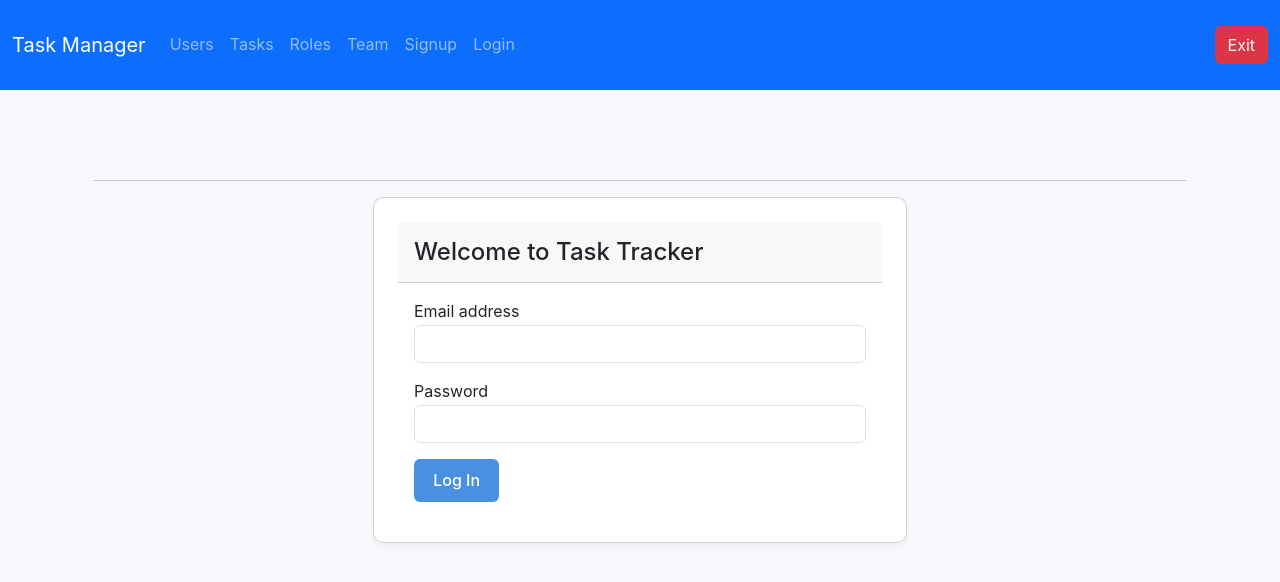
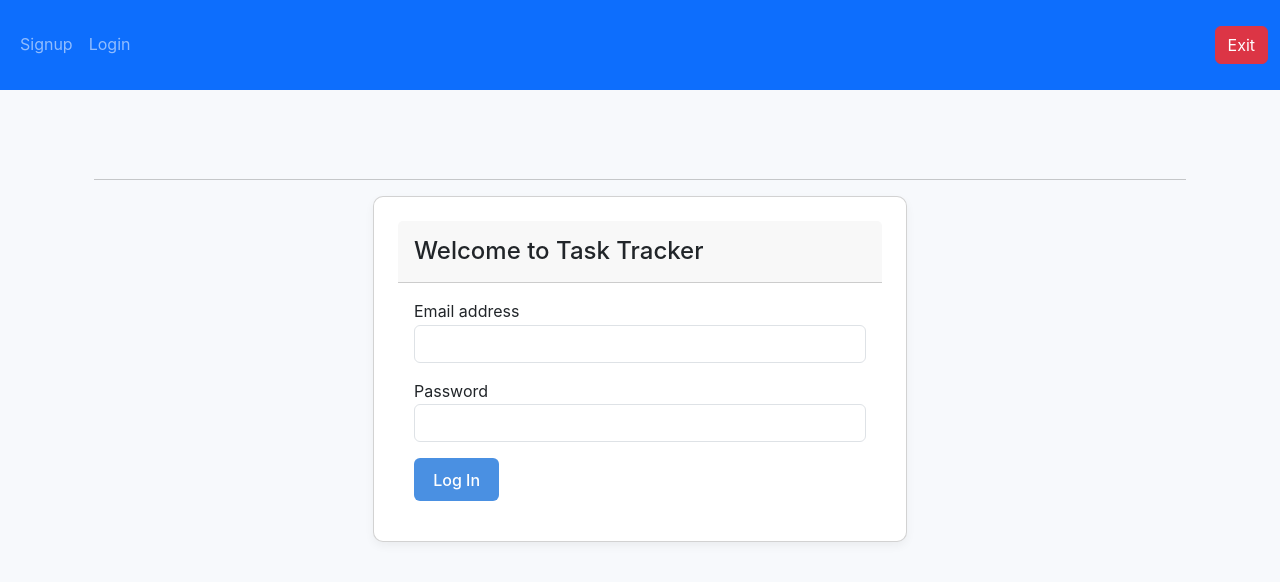
Before and after one commit to josephp20/vercelapp, a React (Create React App) app: page /login in a window 1280 px wide. Shown: the top 582 px of the page. Built offline with nearby package versions, Linux system fonts and the light colour scheme.

Commit message:
adding the permission for the screens

```diff
--- a/src/App.js
+++ b/src/App.js
@@ -31,13 +31,38 @@ import ViewRole from './role/ViewRole';
 import EditRole from './role/EditRole';
 
 import TaskDashboard from './dashboard';
+import { useEffect, useState } from 'react';
 
 import './App.css';
 
+
 function App() {
+  //Session permission-------------------------------------------------
+  const [session, setSession] = useState(null);
+
+  useEffect(() => {
+    const getSession = async () => {
+      const { data } = await supabase.auth.getSession();
+      setSession(data.session);
+    };
+
+    //-------------------------------------------------
+    getSession();
+
+    //Session verify-------------------------------------------------
+    const {
+      data: { subscription },
+    } = supabase.auth.onAuthStateChange((_event, session) => {
+      setSession(session);
+    });
+    //-------------------------------------------------
+
+    return () => subscription.unsubscribe();
+  }, []);
 
   const handleLogout = async () => {
     await supabase.auth.signOut();
+    setSession(null);
     window.location.href = "/login";
   };
 
@@ -48,9 +73,6 @@ function App() {
       <nav className="navbar navbar-expand-lg navbar-dark bg-primary mb-5 py-4">
         <div className="container-fluid">
 
-          <Link className="navbar-brand" to="/">
-            Task Manager
-          </Link>
 
           <button
             className="navbar-toggler"
@@ -63,7 +85,13 @@ function App() {
 
           <div className="collapse navbar-collapse" id="navbarTogglerDemo01">
 
+            {/*---------------Adding the menu Permission---------------*/}
               <ul className="navbar-nav me-auto mb-2 mb-lg-0">
+                {session && (
+                  <>
+                    <li className="nav-item">
+                      <Link className="nav-link" to="/">Task Manager</Link>
+                    </li>
 
                     <li className="nav-item">
                       <Link className="nav-link" to="/user">Users</Link>
@@ -80,7 +108,11 @@ function App() {
                     <li className="nav-item">
                       <Link className="nav-link" to="/team">Team</Link>
                     </li>
+                  </>
+                )}
 
+                {!session && (
+                  <>
                     <li className="nav-item">
                       <Link className="nav-link" to="/signup">Signup</Link>
                     </li>
@@ -88,8 +120,11 @@ function App() {
                     <li className="nav-item">
                       <Link className="nav-link" to="/login">Login</Link>
                     </li>
+                  </>
+                )}
 
               </ul>
+            {/*------------------------------*/}
 
             {/* Logout */}
             <button
@@ -102,6 +137,9 @@ function App() {
           </div>
         </div>
       </nav>
+
+
+
 
       {/* Routes */}
       <div className="container">
```
Lines whose indentation alone changed are shown as unchanged.
